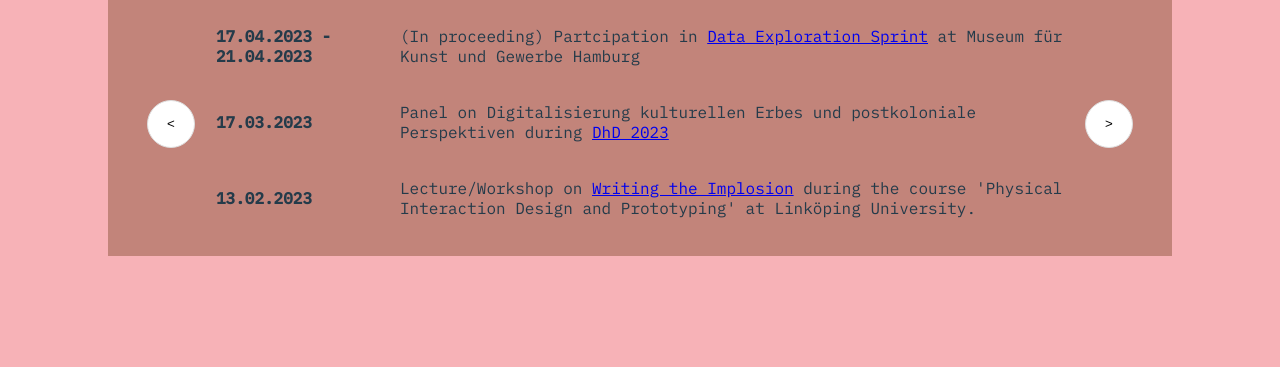
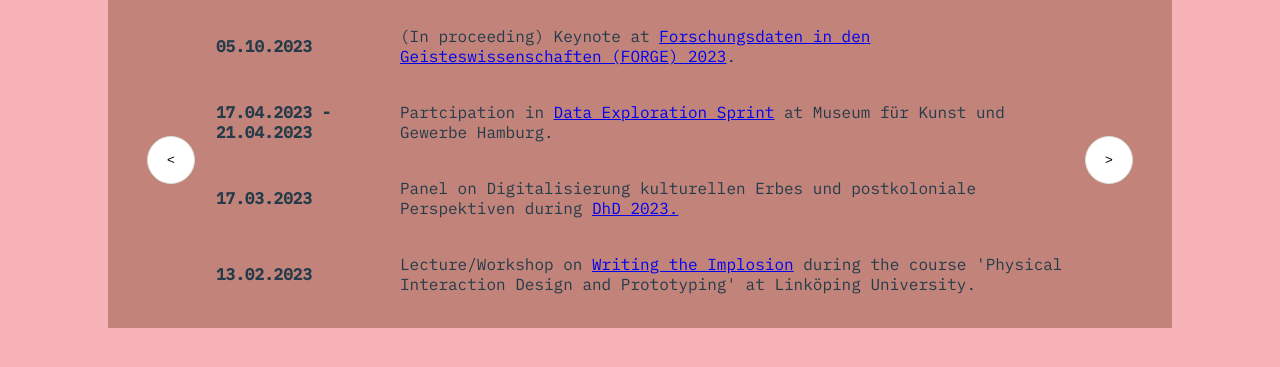
Before and after one commit to alltheakhlaq/alltheakhlaq.github.io, a Gatsby site: page / in a window 1280 px wide. Shown: the part 583-950 px from the top of the page. Before the commit the page ends 889 px from the top, so only its background shows below. Built offline with nearby package versions, Linux system fonts and the light colour scheme; Gatsby itself is replaced by a stand-in of ours; a web font is replaced by a local one.

Commit message:
recent activities update

```diff
--- a/src/components/Navbar.js
+++ b/src/components/Navbar.js
@@ -3,7 +3,7 @@ import { Link } from "gatsby";
 import styled, { css } from "styled-components";
 import { Fonts } from "../assets/css/style";
 
-import { BACKGROUND, BROWN, DARK, PINK, GREEN } from "../assets/css/color";
+import { BACKGROUND, DARK, PINK } from "../assets/css/color";
 import { useLocation } from "@reach/router";
 
 const Navbar = () => {
--- a/src/components/RecentActivities.js
+++ b/src/components/RecentActivities.js
@@ -9,6 +9,21 @@ const RecentActivities = () => {
       <h2>Recent activities</h2>
       <RecentActivitiesSlider>
         <table>
+        <tr>
+            <th>
+              <p>
+                <b> 05.10.2023 </b>
+              </p>
+            </th>
+            <td>
+              <p>
+                (In proceeding) Keynote at&nbsp;
+                <a href="https://forge23.uni-tuebingen.de/">
+                Forschungsdaten in den Geisteswissenschaften (FORGE) 2023
+                </a>.
+              </p>
+            </td>
+          </tr>
           <tr>
             <th>
               <p>
@@ -17,11 +32,11 @@ const RecentActivities = () => {
             </th>
             <td>
               <p>
-                (In proceeding) Partcipation in&nbsp;
+                Partcipation in&nbsp;
                 <a href="https://www.mkg-hamburg.de/en/neo-lab">
                   Data Exploration Sprint
                 </a>
-                &nbsp;at Museum für Kunst und Gewerbe Hamburg
+                &nbsp;at Museum für Kunst und Gewerbe Hamburg.
               </p>
             </td>
           </tr>
@@ -36,7 +51,7 @@ const RecentActivities = () => {
                 Panel on Digitalisierung kulturellen Erbes und postkoloniale
                 Perspektiven during&nbsp;
                 <a href="https://dhd2023.dig-hum.de/page/programmubersich">
-                  DhD 2023
+                  DhD 2023.
                 </a>
               </p>
             </td>
@@ -82,7 +97,7 @@ const RecentActivities = () => {
             </th>
             <td>
               <p>
-                Student Volnteer for the PC meeting during&nbsp;
+                Student Volunteer for the PC meeting during&nbsp;
                 <a href="https://chi2023.acm.org/">
                   ACM CHI Conference on Human Factors in Computing Systems 2023
                 </a>
```
Also changed, not shown: 1 other file.
